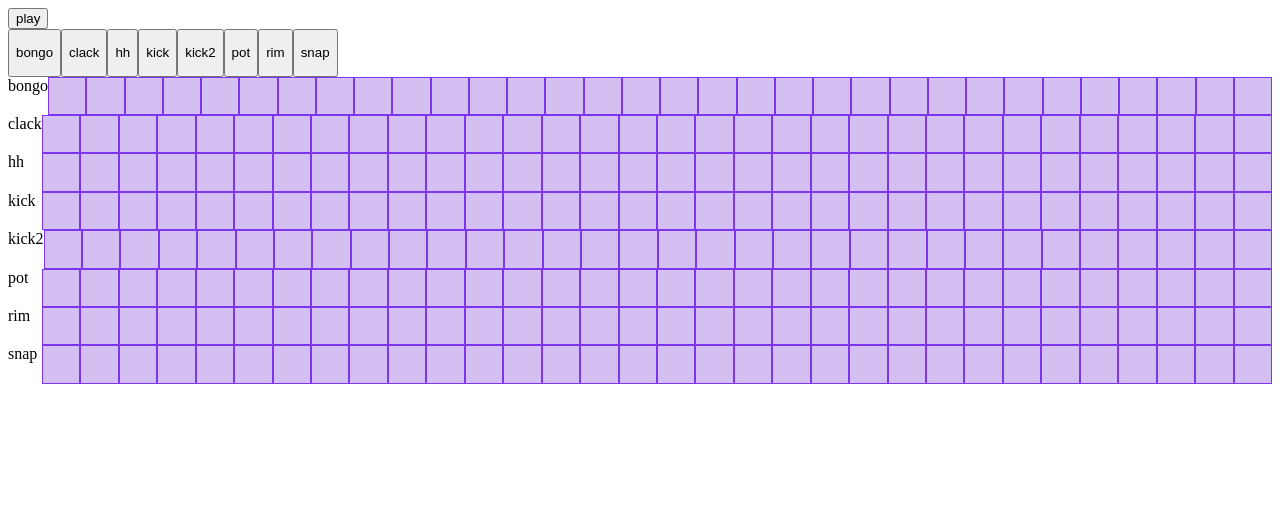
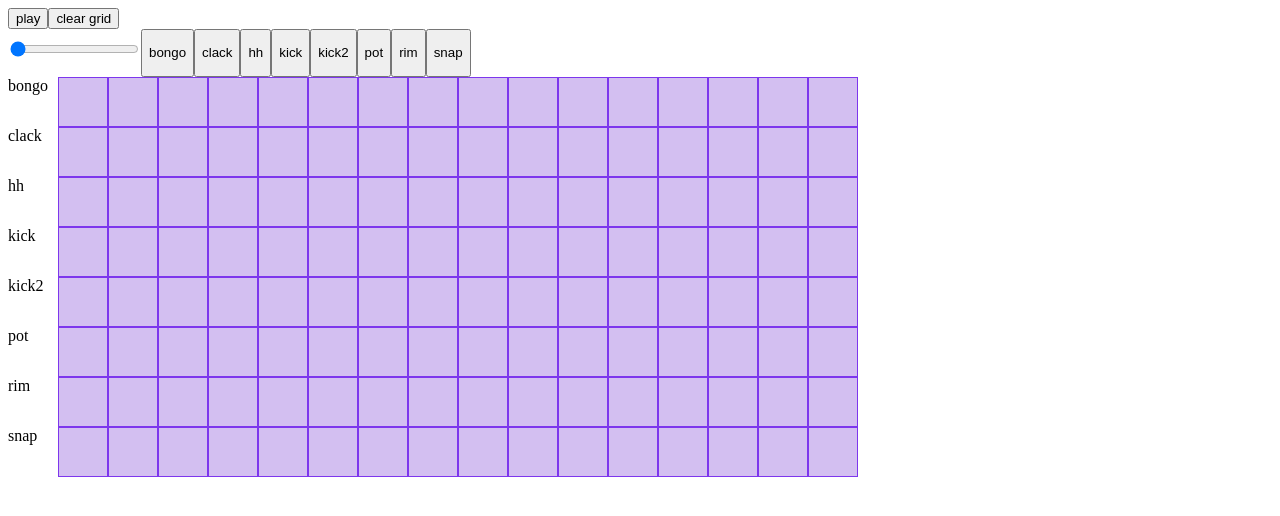
Before and after one commit to Emilio-Zamacona/beat-machine, a React (Vite) app: page / in a window 1280 px wide. Shown: the top 516 px of the page. Built offline with nearby package versions, Linux system fonts and the light colour scheme.

Commit message:
Time change input

```diff
--- a/src/App.tsx
+++ b/src/App.tsx
@@ -2,6 +2,7 @@ import { useEffect, useReducer, useState } from "react";
 import Grid from "./components/Grid/Grid";
 import { IRow } from "./types";
 import Sounds from "./components/Sounds/Sounds";
+import BpmInput from "./components/BpmInput/BpmInput";
 
 function App() {
   const [sounds, setSounds] = useState([
@@ -14,20 +15,16 @@ function App() {
     "rim",
     "snap",
   ]);
-  const [time, setTime] = useState(175);
-  const [beats, setBeats] = useState(32);
   const [rows, setRows] = useState<IRow[]>(null);
   const [play, setPlay] = useState(false);
   const [track, setTrack] = useState(null);
-  const [currentBeat, setCurrentBeat] = useState(0);
-  const [triggerSounds, setTriggerSounds] = useState(null);
 
   const beatReducer = (state, action) => {
     switch (action.type) {
       case "BEAT": {
         return {
           ...state,
-          current: beats - 1 > state.current ? state.current + 1 : 0,
+          current: state.beats - 1 > state.current ? state.current + 1 : 0,
         };
       }
       case "SOUNDS": {
@@ -36,34 +33,41 @@ function App() {
           sounds: rows.map((row) => row.squares[state.current]),
         };
       }
+      case "TIME": {
+        return {
+          ...state,
+          time: action.value,
+        };
+      }
     }
   };
 
   const [beatState, beatDispatch] = useReducer(beatReducer, {
     current: -1,
+    time: 175,
+    beats: 16,
     sounds: null,
   });
-
   const goToNextBeat = () => {
     beatDispatch({ type: "SOUNDS" });
     beatDispatch({ type: "BEAT" });
   };
 
-  useEffect(() => {
-    console.warn(beatState);
-  }, [beatState]);
-
-  useEffect(() => {
-    if (!beats || !sounds || rows) return;
+  const clearGrid = () => {
     setRows(
       sounds.map((sound) => {
         return {
           name: sound,
-          squares: [...Array(beats)].map(() => 0),
+          squares: [...Array(beatState.beats)].map(() => 0),
         };
       })
     );
-  }, [beats, sounds, rows]);
+  };
+
+  useEffect(() => {
+    if (!beatState.beats || !sounds || rows) return;
+    clearGrid();
+  }, [beatState.beats, sounds, rows]);
 
   const updateGrid = (rowIndex: number, squareIndex: number) => {
     console.warn(rowIndex, squareIndex);
@@ -75,9 +79,20 @@ function App() {
       return newRows;
     });
   };
+  const timeChange = (time: number) => {
+    console.log(Math.round(time));
+    beatDispatch({ type: "TIME", value: Math.round(time) });
+    console.warn(beatState.time);
+    if (track && play) {
+      console.warn("changing time");
+      clearInterval(track);
+      setTrack(setInterval(goToNextBeat, Math.round(time)));
+    }
+  };
+
   const start = () => {
     if (!track && play) {
-      setTrack(setInterval(goToNextBeat, time));
+      setTrack(setInterval(goToNextBeat, beatState.time));
     } else if (!play) {
       clearInterval(track);
       setTrack(null);
@@ -96,7 +111,9 @@ function App() {
         >
           play
         </button>
+        <button onClick={clearGrid}>clear grid</button>
       </div>
+      <BpmInput onTimeChange={timeChange}></BpmInput>
       <Sounds sounds={sounds} trigger={beatState.sounds}></Sounds>
       {rows && <Grid rows={rows} onUpdateGrid={updateGrid} />}
     </>
--- /dev/null
+++ b/src/components/BpmInput/BpmInput.tsx
@@ -0,0 +1,14 @@
+import { minBpm, maxBpm } from "../../constants/config";
+
+interface IBpmInput {
+  onTimeChange: (time: number) => void;
+}
+const BpmInput = ({ onTimeChange }: IBpmInput) => {
+  const onInputChange = (e: React.ChangeEvent<HTMLInputElement>) => {
+    onTimeChange(15000 / Number(e.target.value));
+  };
+  return (
+    <input onChange={onInputChange} type="range" min={minBpm} max={maxBpm} />
+  );
+};
+export default BpmInput;
--- /dev/null
+++ b/src/constants/config.ts
@@ -0,0 +1,2 @@
+  export const minBpm = 50;
+  export const maxBpm = 200;
```
Also changed, not shown: src/constants/initialState.ts (deleted).
